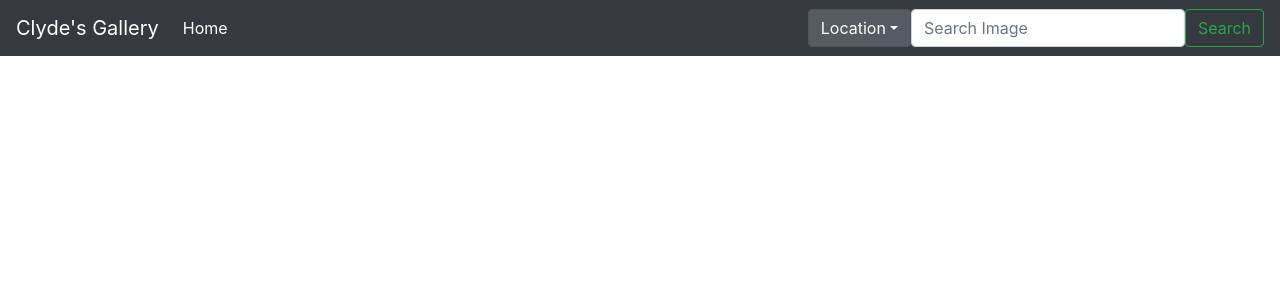
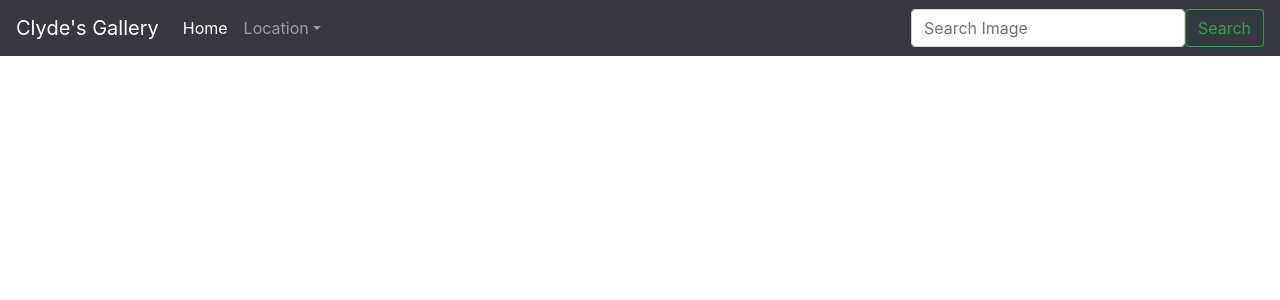
Before and after one commit to oodennis20/My-Gallery, a Django app: template images/templates/base.html in a window 1280 px wide. Shown: the top 300 px of the page. Run offline with Django 3.2, Linux system fonts and the light colour scheme; the template is opened without the code that fills it, so the values that code supplies are empty; some libraries are stand-ins or nearby versions.

Commit message:
able to view images by location

```diff
--- a/images/models.py
+++ b/images/models.py
@@ -36,4 +36,4 @@ class Image(models.Model):
     @classmethod
     def view_location(cls,name):
         location = cls.objects.filter(location=name)
-        return images
+        return location
--- a/images/templates/navbar.html
+++ b/images/templates/navbar.html
@@ -20,14 +20,15 @@
                 <li class="nav-item active">
                     <a class="nav-link" href="/">Home <span class="sr-only">(current)</span></a>
                 </li>
-            </ul>
-            <div class="dropdown show">
-                <a class="btn btn-secondary dropdown-toggle" href="#" role="button" id="dropdownMenuLink" data-toggle="dropdown" aria-haspopup="true" aria-expanded="false">Location</a>
+                <li class="nav-item dropdown">
+                    <a class="nav-link dropdown-toggle" href="#" id="navbarDropdownMenuLink" data-toggle="dropdown" aria-haspopup="true" aria-expanded="false">Location</a>
                     <div class="dropdown-menu" aria-labelledby="dropdownMenuLink">
                         {% for location in location %}
                         <a class="dropdown-item" href="/?location={{location.id}}">{{location.name}}</a>
                         {%endfor%}
                     </div>
+                </li>
+            </ul>
         </div>
         <form class="form-inline my-2 my-lg-0" role="search" action="{% url 'search_results' %}">
             <input type="text" class="form-control" placeholder="Search Image" name="image">
```
Also changed, not shown: images/views.py (+7 -0 lines). Lines whose indentation alone changed are shown as unchanged.
